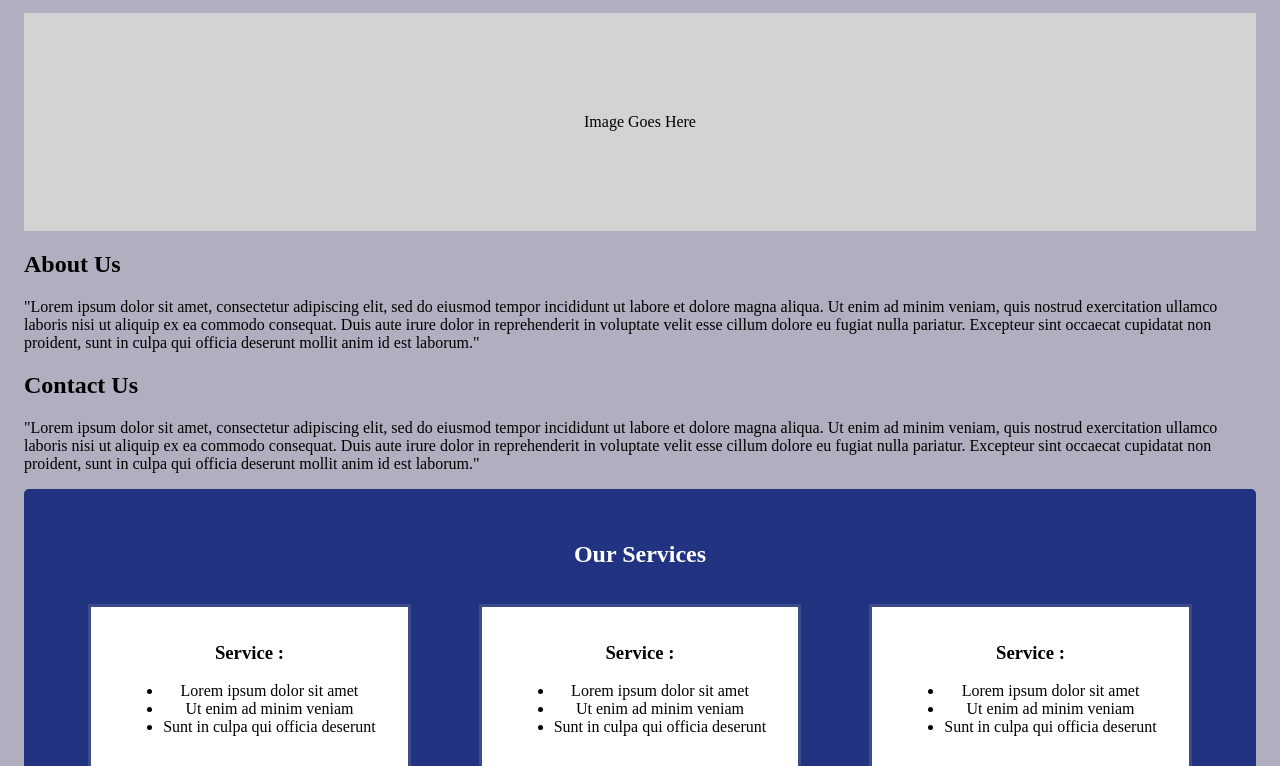
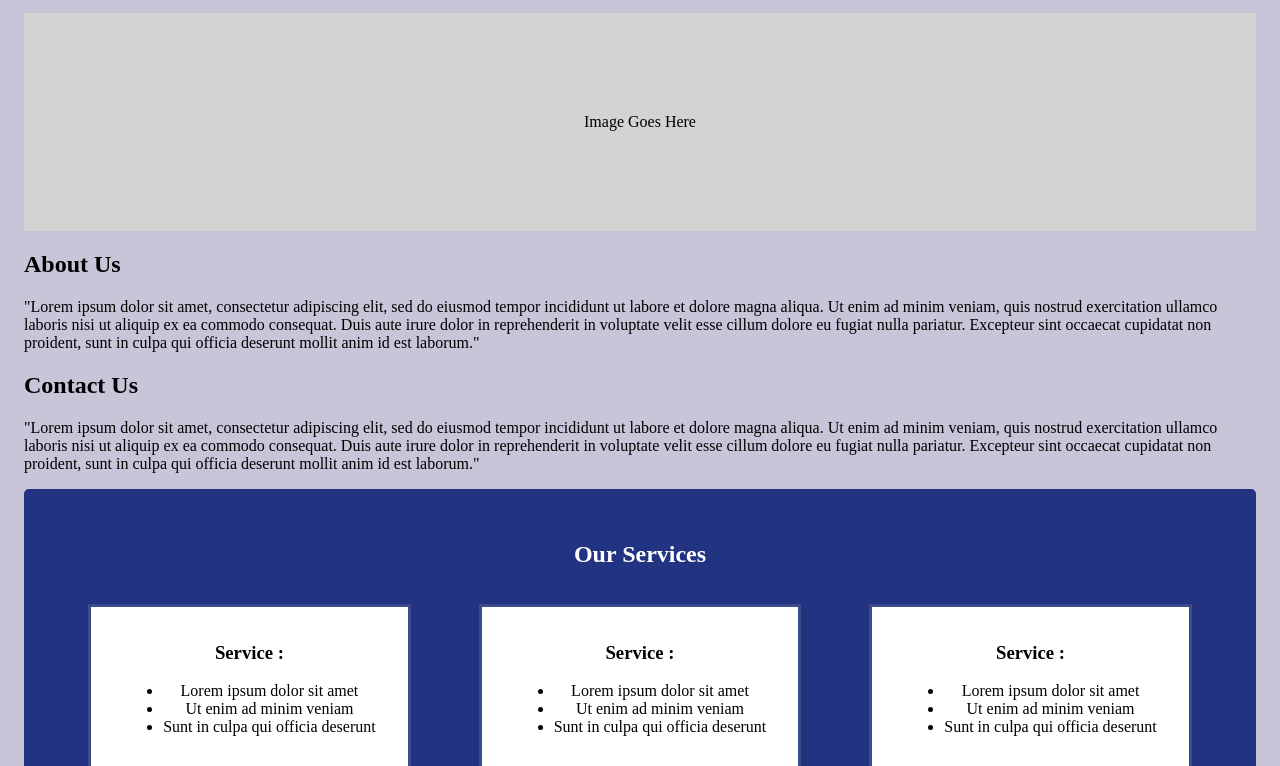
Before and after one commit to KeatenJo/MarvelWindowsWebsite, a plain HTML site: page src/index.html in a window 1280 px wide. Shown: the part 110-876 px from the top of the page. Drawn offline with Linux system fonts and the light colour scheme.

Commit message:
lightgrey

```diff
--- a/src/style.css
+++ b/src/style.css
@@ -10,7 +10,7 @@ main{
 }
 
 body {
-    background-color: #B0AEBF;
+    background-color: #C8C5D9;
 
 
 }
```
